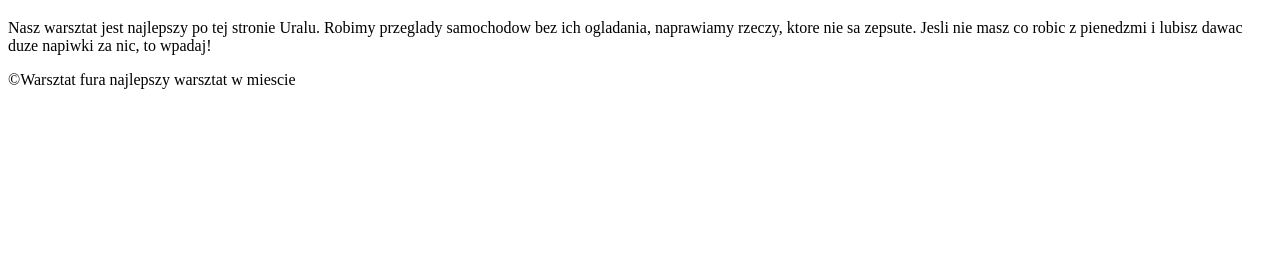
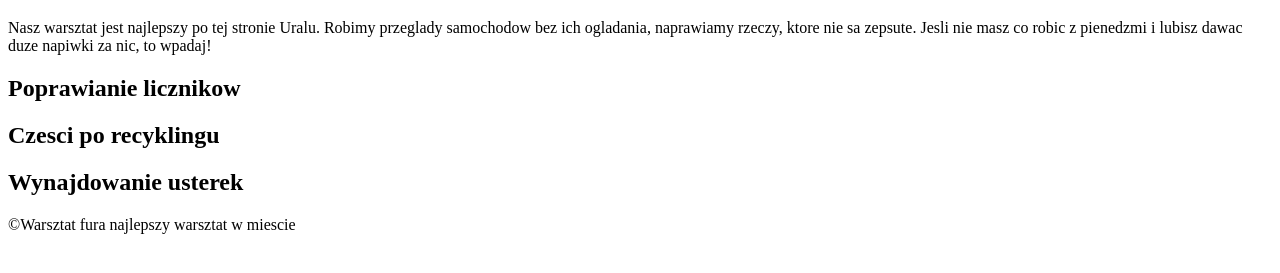
Before and after one commit to Robert1211/web_trening, a plain HTML site: page index.html in a window 1280 px wide. Shown: the part 87-360 px from the top of the page. Drawn offline with Linux system fonts and the light colour scheme.

Commit message:
addPhoto

```diff
--- a/css/style.css
+++ b/css/style.css
@@ -1 +1,2 @@
-/* dfbfbbbbbfffv */
+/* font-family: 'Oswald', sans-serif;
+font-family: 'Roboto', sans-serif; */
--- a/index.html
+++ b/index.html
@@ -5,6 +5,8 @@
     <meta name="viewport" content="width=device-width, initial-scale=1.0">
     <meta http-equiv="X-UA-Compatible" content="ie=edge">
     <title>Warsztat</title>
+    <link rel="preconnect" href="https://fonts.gstatic.com">
+    <link href="https://fonts.googleapis.com/css2?family=Oswald&family=Roboto&display=swap" rel="stylesheet">
     <link rel="stylesheet" href="css/style.css">
 </head>
 <body>
@@ -20,6 +22,22 @@
 
     <main>
         <p class="description">Nasz warsztat jest najlepszy po tej stronie Uralu. Robimy przeglady samochodow bez ich ogladania, naprawiamy rzeczy, ktore nie sa zepsute. Jesli nie masz co robic z pienedzmi i lubisz dawac duze napiwki za nic, to wpadaj!</p>
+        <section class="features">
+            <div class="feature">
+                <div class="image"></div>
+                <h2>Poprawianie licznikow</h2>
+            </div>
+            <div class="feature">
+                <div class="image"></div>
+                <h2>Czesci po recyklingu</h2>
+            </div>
+            <div class="feature">
+                <div class="image"></div>
+                <h2>Wynajdowanie usterek</h2>
+            </div>
+
+        </section>
+
     </main>
     <footer>
       <p>  &copy;Warsztat fura najlepszy warsztat w miescie
```
Also changed, not shown: carman.jpg (added), porsche.jpg (added).
